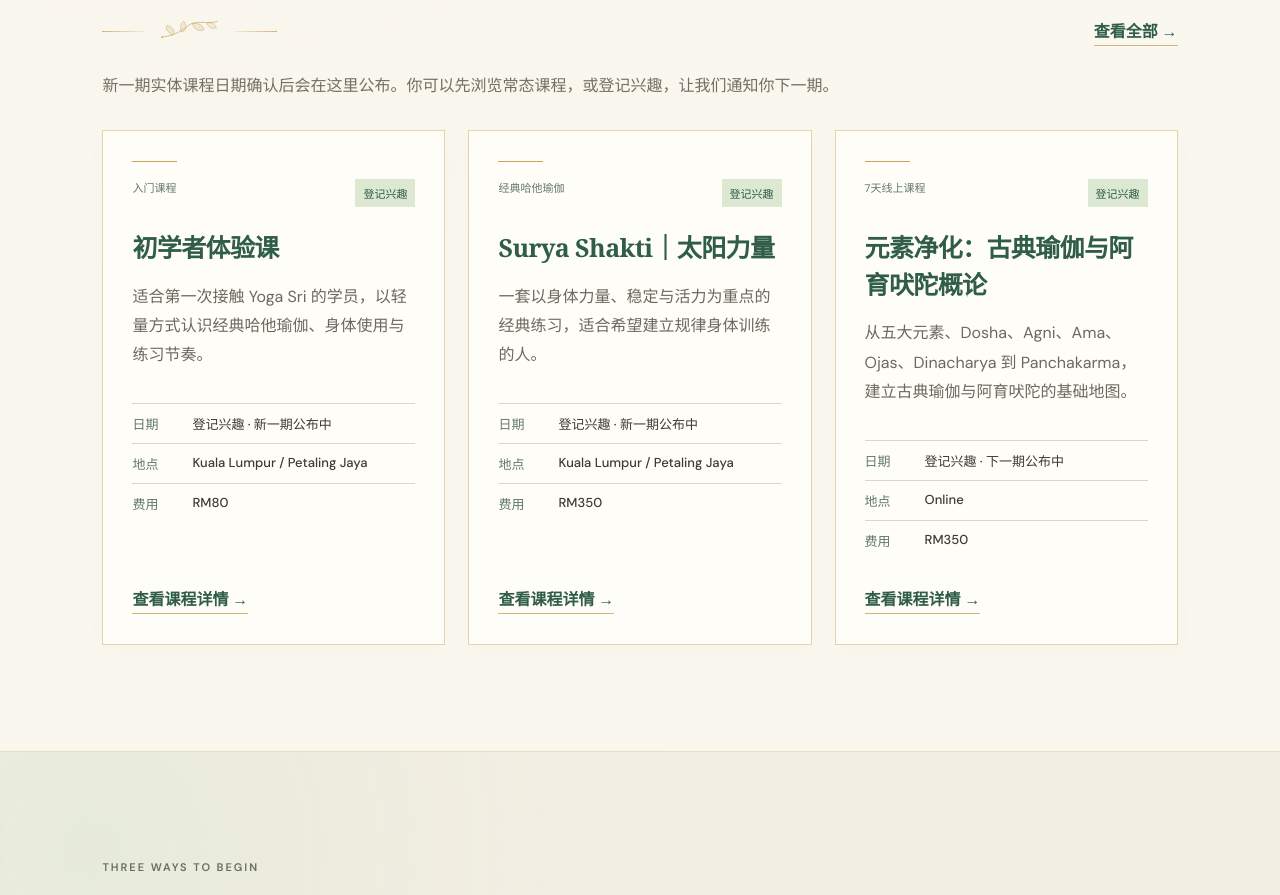
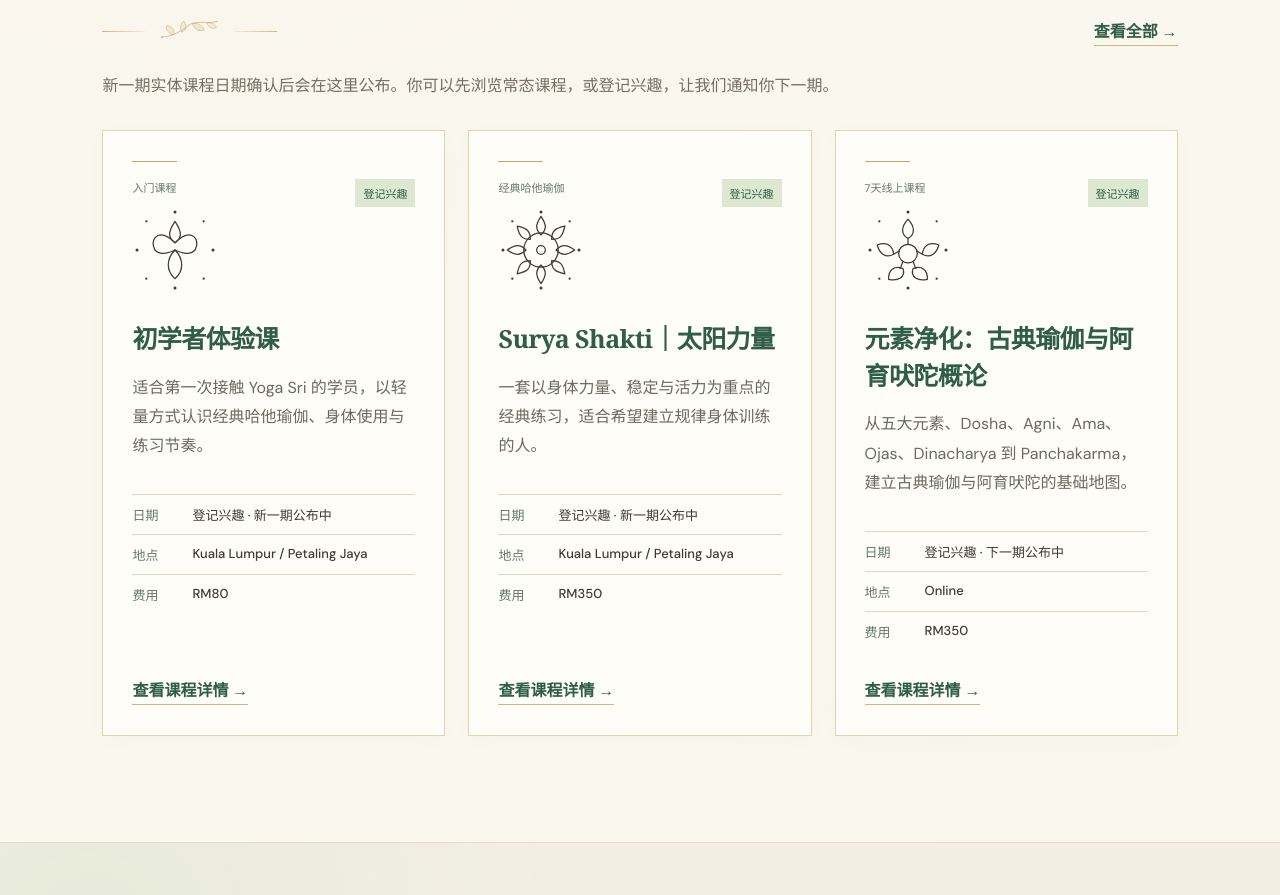
Before and after one commit to yogasriliew-source/yoagsri.org, a Next.js app: page / in a window 1280 px wide. Shown: the part 962-1857 px from the top of the page. Built offline with nearby package versions, Linux system fonts and the light colour scheme.

Commit message:
Display a distinct original kolam mark on every course card

```diff
--- a/components/course-card.tsx
+++ b/components/course-card.tsx
@@ -1,3 +1,25 @@
 import Link from "next/link";
-import type {Course,Lang} from "@/data/courses";
-export function CourseCard({course:c,lang}:{course:Course;lang:Lang}){return <article className="card"><div className="top"><span>{c.type[lang]}</span><i>{c.status[lang]}</i></div><h3>{c.title[lang]}</h3><p>{c.summary[lang]}</p><dl><div><dt>{lang==="zh"?"日期":"Date"}</dt><dd>{c.date[lang]}</dd></div><div><dt>{lang==="zh"?"地点":"Place"}</dt><dd>{c.place[lang]}</dd></div><div><dt>{lang==="zh"?"费用":"Fee"}</dt><dd>{c.price[lang]}</dd></div></dl><Link className="link" href={`/courses/${c.slug}`}>{lang==="zh"?"查看课程详情 →":"View course details →"}</Link></article>}
+import type { Course, Lang } from "@/data/courses";
+import { KolamMark, markForCourse } from "./kolam-mark";
+
+export function CourseCard({ course: c, lang }: { course: Course; lang: Lang }) {
+  const zh = lang === "zh";
+  return <article className="card kolam-course-card">
+    <div className="top">
+      <span>{c.type[lang]}</span>
+      <i>{c.status[lang]}</i>
+    </div>
+    <div className="course-symbol">
+      <KolamMark kind={markForCourse(c.slug)} size={86} />
+      <span className="course-symbol-rule" />
+    </div>
+    <h3>{c.title[lang]}</h3>
+    <p>{c.summary[lang]}</p>
+    <dl>
+      <div><dt>{zh ? "日期" : "Date"}</dt><dd>{c.date[lang]}</dd></div>
+      <div><dt>{zh ? "地点" : "Place"}</dt><dd>{c.place[lang]}</dd></div>
+      <div><dt>{zh ? "费用" : "Fee"}</dt><dd>{c.price[lang]}</dd></div>
+    </dl>
+    <Link className="link" href={`/courses/${c.slug}`}>{zh ? "查看课程详情 →" : "View course details →"}</Link>
+  </article>;
+}
```
